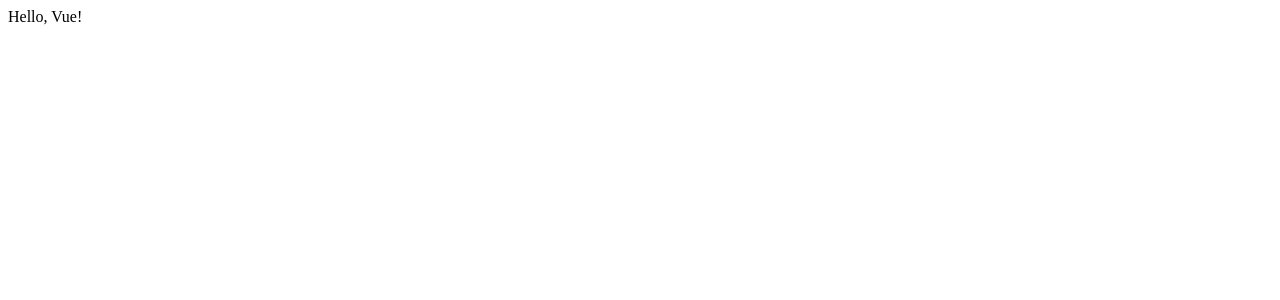
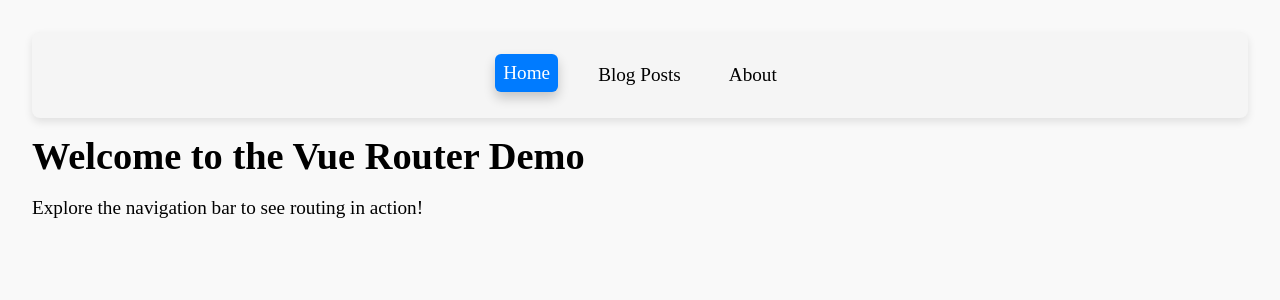
Before and after one commit to istrzhemechny/learn-vue-3, a Vue app: page / in a window 1280 px wide. Shown: the top 300 px of the page. Built offline with nearby package versions, Linux system fonts and the light colour scheme.

Commit message:
Basic routing.

```diff
--- a/package.json
+++ b/package.json
@@ -9,10 +9,12 @@
     "preview": "vite preview"
   },
   "dependencies": {
-    "vue": "^3.5.13"
+    "vue": "^3.5.13",
+    "vue-router": "^4.5.0"
   },
   "devDependencies": {
     "@vitejs/plugin-vue": "^5.2.1",
+    "sass": "^1.86.3",
     "vite": "^6.1.0",
     "vite-plugin-vue-devtools": "^7.7.2"
   }
--- a/src/App.vue
+++ b/src/App.vue
@@ -1,7 +1,18 @@
 <template>
-  <div>Hello, Vue!</div>
+  <div class="app">
+    <Navigation></Navigation>
+    <router-view></router-view>
+  </div>
 </template>
 
-<script setup></script>
+<script setup>
+import Navigation from './components/Navigation.vue';
+</script>
 
-<style lang="scss" scoped></style>
+<style lang="scss" scoped>
+.app{
+  display: flex;
+  flex-direction: column;
+  gap: 1rem;
+}
+</style>
--- /dev/null
+++ b/src/assets/main.scss
@@ -0,0 +1,17 @@
+body {
+    padding: 1.5rem;
+    box-sizing: border-box;
+    background-color: #f9f9f9;
+    font-size: 1.2rem;
+    font-weight: 500;
+}
+
+a {
+    text-decoration: none;
+    color: black;
+}
+h2,
+h1{
+    padding: 0;
+    margin: 0;
+}
--- /dev/null
+++ b/src/components/Navigation.vue
@@ -0,0 +1,36 @@
+<template>
+    <nav>
+        <router-link :to="{name: 'home'}">Home</router-link>
+        <router-link :to="{name: 'blogPosts'}">Blog Posts</router-link>
+        <router-link :to="{name: 'about'}">About</router-link>
+    </nav>
+</template>
+
+<script setup>
+
+</script>
+
+<style lang="scss" scoped>
+nav{
+    display: flex;
+    justify-content: center;
+    gap: 2rem;
+    padding: 1.5rem;
+    background-color: #f5f5f5;
+    border-radius: 8px;
+    box-shadow: 0 4px 8px rgba(0, 0, 0, 0.1);
+
+    a {
+        padding: 0.5rem;
+    }
+    .router-link-active{
+        background-color: #007bff;
+        color: #fff;
+        border-color: #0056b3;
+        border-radius: 6px;
+        box-shadow: 0 6px 12px rgba(0, 0, 0, 0.2);
+        transform: translateY(-2px);
+    }
+}
+
+</style>
--- a/src/main.js
+++ b/src/main.js
@@ -1,4 +1,6 @@
 import { createApp } from 'vue'
 import App from './App.vue'
+import router from './router'
+import './assets/main.scss'
 
-createApp(App).mount('#app')
+createApp(App).use(router).mount('#app')
--- /dev/null
+++ b/src/router/index.js
@@ -0,0 +1,18 @@
+import { createRouter, createWebHistory } from "vue-router"
+import Home from "@/views/Home.vue"
+import BlogPosts from "@/views/BlogPosts.vue"
+import About from "@/views/About.vue"
+
+//Create a router instance
+const router = createRouter({
+    history: createWebHistory(),
+    routes: [
+        {path: '/', name:'home', component: Home},
+        {path: '/blogPosts', name:'blogPosts', component: BlogPosts},
+        {path: '/about', name:'about', component: About}
+
+    ]
+
+})
+
+export default router
--- /dev/null
+++ b/src/views/About.vue
@@ -0,0 +1,9 @@
+<template>
+    <div>
+        <h1>This is the about page!</h1>
+    </div>
+</template>
+
+<script setup></script>
+
+<style lang="scss" scoped></style>
--- /dev/null
+++ b/src/views/BlogPosts.vue
@@ -0,0 +1,13 @@
+<template>
+    <div>
+        <h1>Welcome to the blog posts page!</h1>
+        <p>
+            Here you can find all the blog posts that have been published by our authors.
+            Click on any one of them to read more.
+        </p>
+    </div>
+</template>
+
+<script setup></script>
+
+<style lang="scss" scoped></style>
--- /dev/null
+++ b/src/views/Home.vue
@@ -0,0 +1,10 @@
+<template>
+    <div>
+        <h1>Welcome to the Vue Router Demo</h1>
+        <p>Explore the navigation bar to see routing in action!</p>
+    </div>
+</template>
+
+<script setup></script>
+
+<style lang="scss" scoped></style>
```
Also changed, not shown: 1 other file (tests, documents, lock files or other folders).
